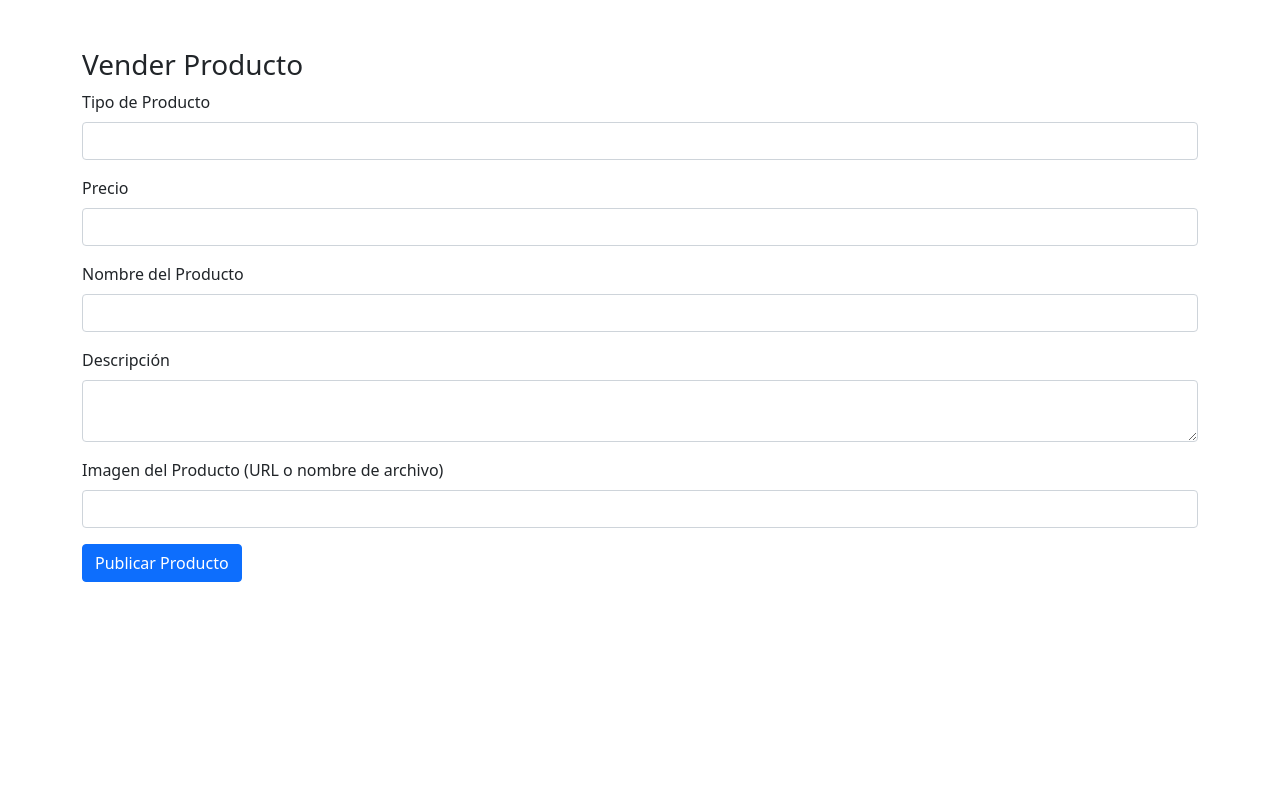
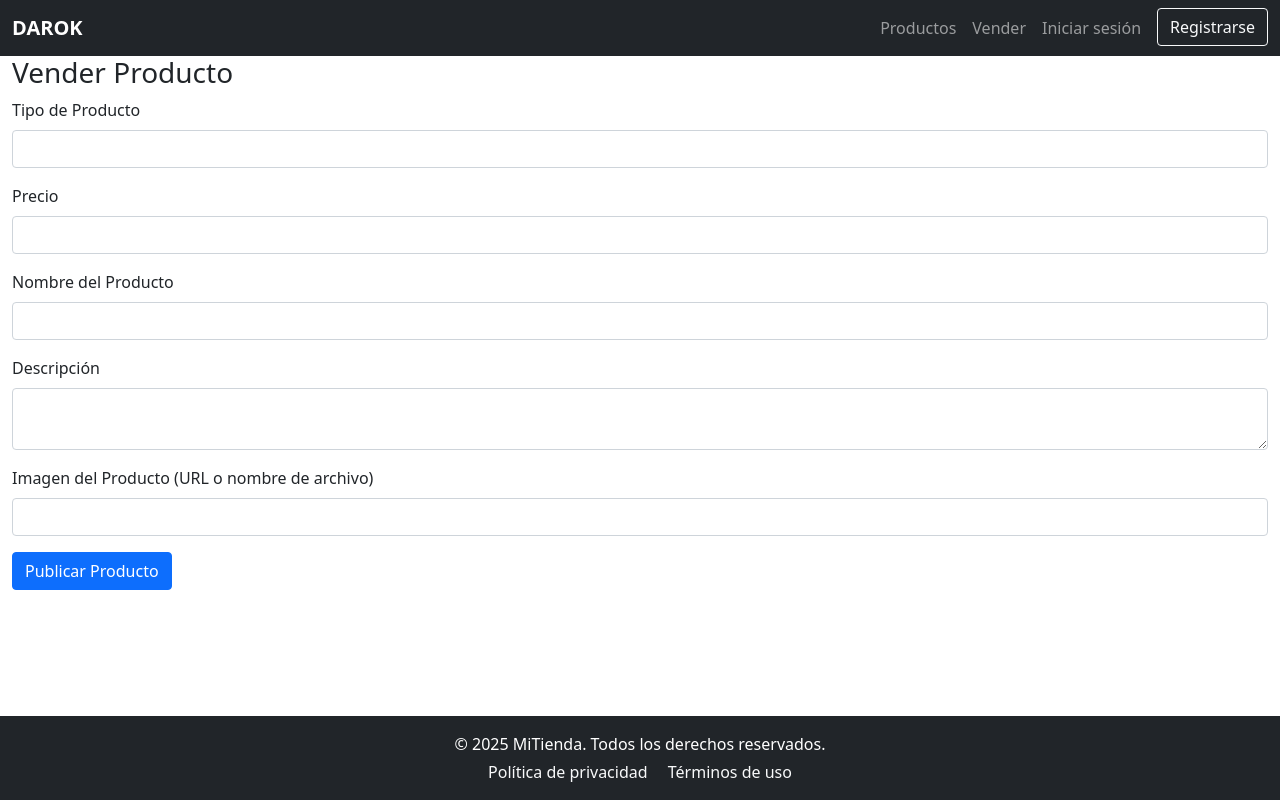
Before and after one commit to Vidnewgen/proyectoII, a Flask app: page /vender in a window 1280 px wide. Run offline with Flask 3, Linux system fonts and the light colour scheme; the visitor is signed in with stand-in values (Sample User, id 1); data that the repository does not hold is empty; some libraries are stand-ins or nearby versions.

Commit message:
aumento de paginas y funcionamiento en app.py

```diff
--- a/app.py
+++ b/app.py
@@ -3,11 +3,6 @@
 from flask_session import Session
 from redis import Redis
 from bson.objectid import ObjectId
-#pip install bcrypt
-
-
-import bcrypt
-
 
 app = Flask(__name__)
 app.secret_key = 'clave_secreta'
@@ -49,6 +44,8 @@
         if user:
             # Guardar la sesión en Redis
             session['usuario'] = user['username']
+            session['usuario_id'] = str(user['_id'])  # Guardar el usuario_id en la sesión
+
             redis_conn.set(f"sesion:{user['username']}", 'activa', ex=3600)  # Expira en 1 hora
             redis_conn.hmset(f"usuario:{user['username']}", {
                 'username': user['username'],
@@ -85,35 +82,24 @@
 @app.route('/registro', methods=['GET', 'POST'])
 def registro():
     if request.method == 'POST':
+        # Obtener los datos del formulario
         username = request.form['username']
-        nombre = request.form['nombre']
         correo = request.form['correo']
-        telefono = request.form['telefono']
         password = request.form['password']
 
-        # Verificar si ya existe un usuario con ese nombre de usuario
-        if mongo.db.usuarios.find_one({'username': username}):
-            flash("El nombre de usuario ya está en uso.", "danger")
-            return redirect(url_for('registro'))
-
-        # Hashear la contraseña
+        # Encriptar la contraseña
         hashed_password = bcrypt.hashpw(password.encode('utf-8'), bcrypt.gensalt())
 
-        # Insertar nuevo usuario
+        # Insertar el usuario en la base de datos
         mongo.db.usuarios.insert_one({
             "username": username,
-            "nombre": nombre,
             "correo": correo,
-            "telefono": telefono,
             "password": hashed_password,
-            "admin": False
+            "admin": False  # Por defecto, los nuevos usuarios son comunes
         })
-
-        flash("Registro exitoso. Inicia sesión.", "success")
-        return redirect(url_for('login'))
+        return redirect(url_for('login'))  # Cambia a la ruta que desees
 
     return render_template('registro.html')
-
 
 # Perfil
 @app.route('/perfil')
@@ -161,36 +147,49 @@
 # VENDER
 @app.route('/vender', methods=['GET', 'POST'])
 def vender_producto():
-    if request.method == 'POST':
-        tipo = request.form['tipo']
-        precio = float(request.form['precio'])
-        titulo = request.form['titulo']
-        descripcion = request.form['descripcion']
-        imagen = request.form['imagen']  # Puede ser un URL o nombre de archivo si quieres subir imágenes.
+    if 'usuario' in session:  # Verificamos si el usuario está logueado
+        usuario = mongo.db.usuarios.find_one({'username': session['usuario']})
 
-        # Obtener el ID del usuario que está publicando el producto (esto puede ser a través de la sesión).
-        usuario_id = session.get('usuario_id')  # Cambiar según cómo gestionas la autenticación.
+        if request.method == 'POST':
+            tipo = request.form['tipo']
+            precio = float(request.form['precio'])
+            titulo = request.form['titulo']
+            descripcion = request.form['descripcion']
+            imagen = request.form['imagen']  # Puede ser un URL o nombre de archivo si quieres subir imágenes.
 
-        # Guardar el producto en la base de datos
-        mongo.db.productos.insert_one({
-            "tipo": tipo,
-            "precio": precio,
-            "titulo": titulo,
-            "descripcion": descripcion,
-            "imagen": imagen,
-            "usuario_id": usuario_id  # Asociamos el producto con el usuario que lo publica
-        })
-        return redirect('/mis_productos')
+            # Obtener el ID del usuario que está publicando el producto (esto puede ser a través de la sesión).
+            usuario_id = str(usuario['_id'])  # Usamos el _id del usuario logueado
 
-    return render_template('vender.html')
+            # Guardar el producto en la base de datos
+            mongo.db.productos.insert_one({
+                "tipo": tipo,
+                "precio": precio,
+                "titulo": titulo,
+                "descripcion": descripcion,
+                "imagen": imagen,
+                "usuario_id": usuario_id  # Asociamos el producto con el usuario que lo publica
+            })
+            return redirect('/mis_productos')  # Redirigir a la página de productos del usuario
+
+        return render_template('vender.html', usuario=usuario)  # Pasar el usuario a la plantilla
+
+    flash("Debes iniciar sesión para vender productos", "warning")
+    return redirect('/login')
+
 
 #MIS Productos
 @app.route('/mis_productos')
 def mis_productos():
-    usuario_id = session.get('usuario_id')  # Obtener el ID del usuario logueado
-    productos = mongo.db.productos.find({"usuario_id": usuario_id})
-    return render_template('mis_productos.html', productos=productos)
+    if 'usuario' in session:  # Verificamos si hay un usuario en sesión
+        usuario = mongo.db.usuarios.find_one({'username': session['usuario']})
 
+        # Obtener los productos del usuario logueado
+        productos = mongo.db.productos.find({"usuario_id": str(usuario['_id'])})
+
+        return render_template('mis_productos.html', productos=productos, usuario=usuario)
+
+    flash("Debes iniciar sesión para ver tus productos", "warning")
+    return redirect('/login')
 
 # Ver producto (requiere sesión y sube ranking)
 @app.route('/producto/<id>')
--- a/templates/vender.html
+++ b/templates/vender.html
@@ -3,11 +3,34 @@
 <head>
   <meta charset="UTF-8">
   <meta name="viewport" content="width=device-width, initial-scale=1.0">
-  <link href="https://cdn.jsdelivr.net/npm/bootstrap@5.0.2/dist/css/bootstrap.min.css" rel="stylesheet">
+  <link href="https://cdn.jsdelivr.net/npm/bootstrap@5.0.2/dist/css/bootstrap.min.css" rel="stylesheet" crossorigin="anonymous">
+  <script src="https://cdn.jsdelivr.net/npm/bootstrap@5.0.2/dist/js/bootstrap.bundle.min.js" crossorigin="anonymous"></script>
   <title>Vender Producto</title>
+
+  <style>
+    html, body {
+      height: 100%;
+      margin: 0;
+    }
+    .page-container {
+      min-height: 100vh;
+      display: flex;
+      flex-direction: column;
+    }
+    .content-wrap {
+      flex: 1;
+    }
+  </style>
 </head>
 <body>
-  <div class="container py-5">
+  <div class="page-container">
+    <!-- Incluyendo el Navbar -->
+    {% include 'components/navbar.html' %}
+
+    <!-- Contenido principal de la página -->
+    <div class="container-fluid content-wrap">
+      <div class="row">
+        <div class="col-md-12"> <!-- Sin sidebar, toda la columna disponible para el contenido -->
           <h3>Vender Producto</h3>
           <form action="/vender" method="POST">
             <div class="mb-3">
@@ -33,5 +56,11 @@
             <button type="submit" class="btn btn-primary">Publicar Producto</button>
           </form>
         </div>
+      </div>
+    </div>
+
+    <!-- Incluyendo el Footer -->
+    {% include 'components/footer.html' %}
+  </div>
 </body>
 </html>
```
Also changed, not shown: templates/mis_productos.html (+41 -3 lines). Lines whose indentation alone changed are shown as unchanged.
